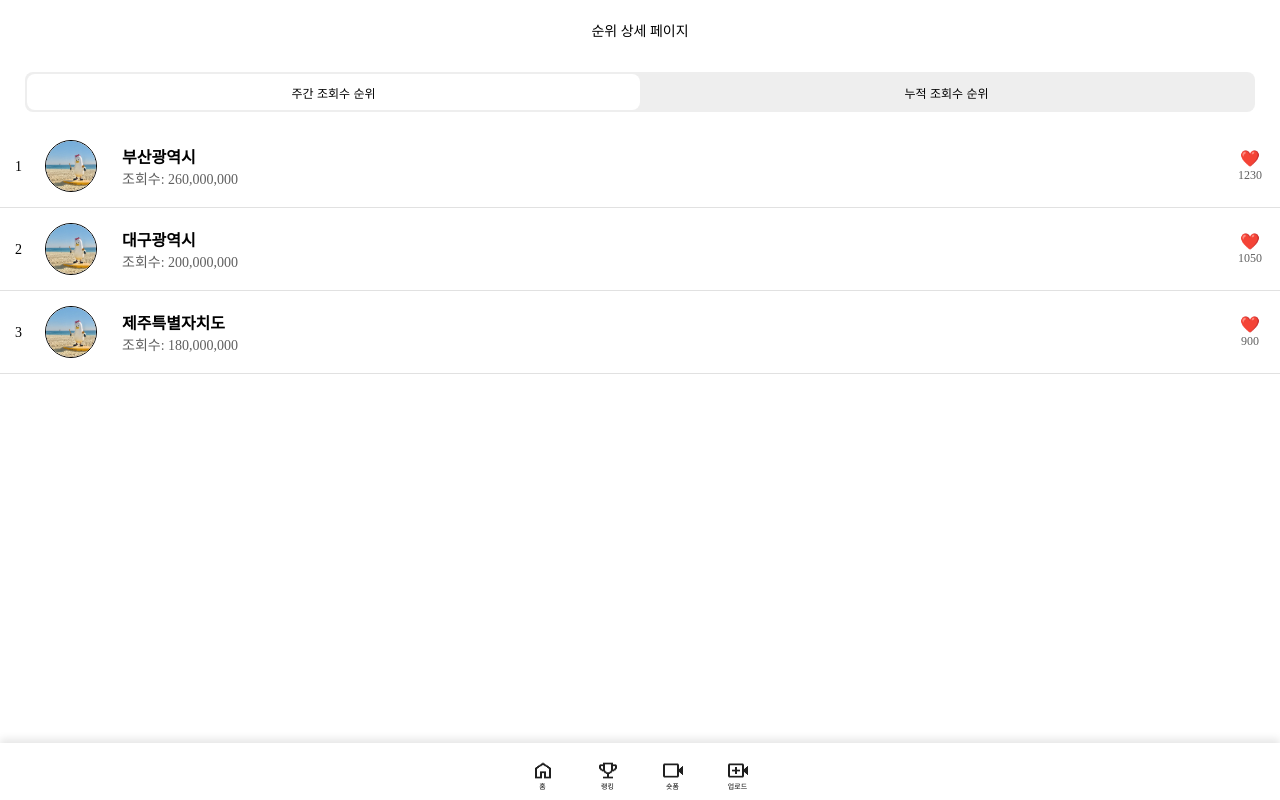
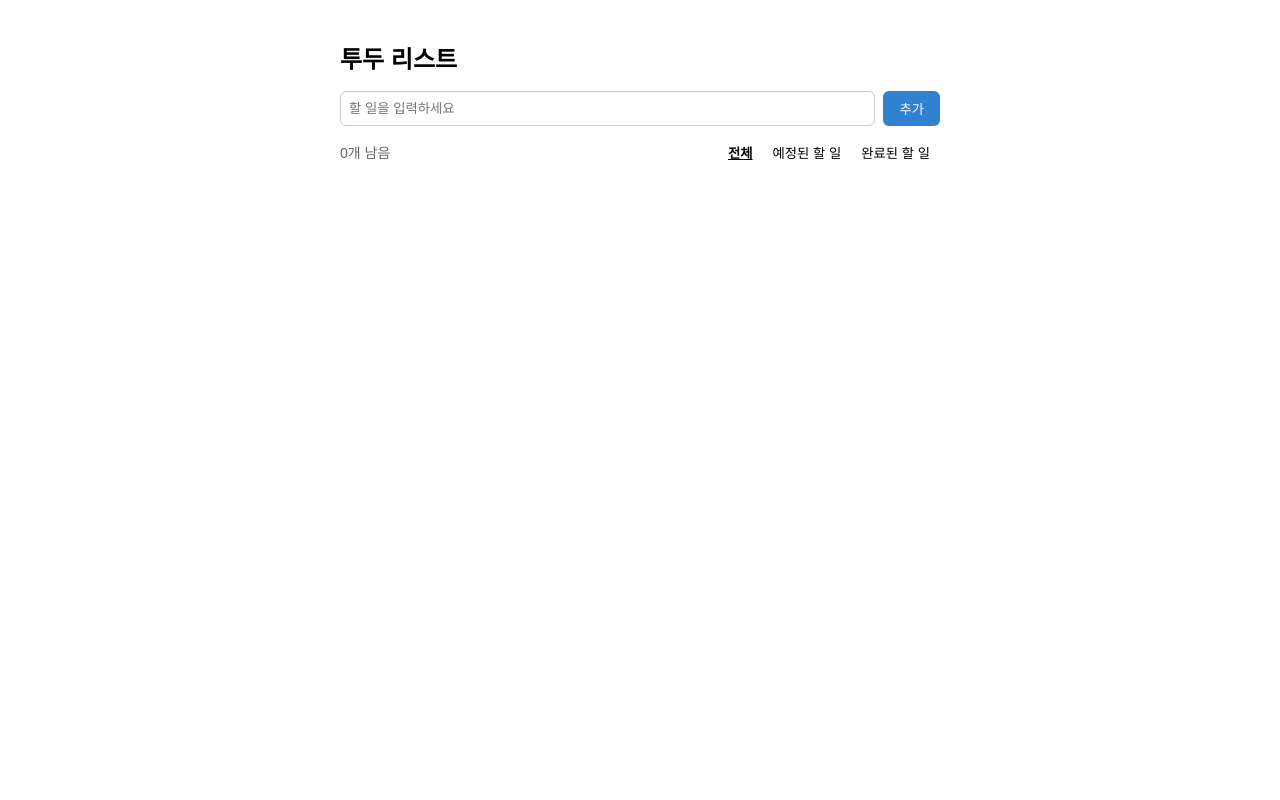
Before and after one commit to ApptiveDev/study-frontend, a React (Vite) app: page /home in a window 1280 px wide. Built offline with nearby package versions, Linux system fonts and the light colour scheme.

Commit message:
스터디 배포 과제

```diff
--- a/src/App.jsx
+++ b/src/App.jsx
@@ -1,61 +1,73 @@
-import { useState } from 'react'
-import reactLogo from './assets/react.svg'
-import viteLogo from '/vite.svg'
+import React, { useEffect, useState } from "react";
+import TodoInput from "./TodoInput";
+import TodoList from "./TodoList";
+import Footer from "./Footer";
 import './index.css'
-import Header from './Header'
-import Footer from './Footer'
 
-export const data = [
-	{
-		name: '부산광역시',
-		views: 260_000_000,
-		likes: 1230,
-	},
-	{
-		name: '대구광역시',
-		views: 200_000_000,
-		likes: 1050,
-	},
-	{
-		name: '제주특별자치도',
-		views: 180_000_000,
-		likes: 900,
-	},
-];
+const App = () => {
+  const [todos, setTodos] = useState([]);
+  const [filter, setFilter] = useState("all");
 
-function App() {
-  const [count, setCount] = useState(0)
+  useEffect(() => {
+    const saved = localStorage.getItem("todos");
+    if (saved) setTodos(JSON.parse(saved));
+  }, []);
+
+  useEffect(() => {
+    localStorage.setItem("todos", JSON.stringify(todos));
+  }, [todos]);
+
+  const addTodo = (text) => {
+    setTodos([...todos, { id: Date.now(), text, completed: false }]);
+  };
+
+  const toggleTodo = (id) => {
+    setTodos(
+      todos.map((todo) =>
+        todo.id === id ? { ...todo, completed: !todo.completed } : todo
+      )
+    );
+  };
+
+  const removeTodo = (id) => {
+    setTodos(todos.filter((todo) => todo.id !== id));
+  };
+
+  const clearAll = () => {
+    if (window.confirm("정말 모든 할 일을 삭제하시겠습니까?")) {
+      setTodos([]);
+    }
+  };
+
+  const filteredTodos = todos.filter((todo) => {
+    if (filter === "active") return !todo.completed;
+    if (filter === "completed") return todo.completed;
+    return true;
+  });
+
+  const remaining = todos.filter((todo) => !todo.completed).length;
 
   return (
-    <>
     <div className="container">
-      <Header title="순위 상세 페이지"/>
-      <div className="contents">
-        <div className="select-container">
-          <button className="select active">주간 조회수 순위</button>
-          <button className="select">누적 조회수 순위</button>
+      <h1 className="title">투두 리스트</h1>
+      <TodoInput onAdd={addTodo} />
+      <TodoList
+        todos={filteredTodos}
+        onToggle={toggleTodo}
+        onRemove={removeTodo}
+      />
+      <Footer
+        remaining={remaining}
+        currentFilter={filter}
+        onFilterChange={setFilter}
+      />
+      {todos.length > 0 && (
+        <div className="clear-all">
+          <button onClick={clearAll}>전체 삭제</button>
         </div>
-        <div className="ranking-container">
-          {data.map((item, index) => (
-            <div key={index} className="ranking-item">
-              <div className="rank">{index + 1}</div>
-              <img src="/rankingimage.jpg" alt="image" className="image"/>
-              <div className="text-container">
-                <div className="city">{item.name}</div>
-                <div className="view">조회수: {item.views.toLocaleString()}</div>
-              </div>
-              <div className="like-container">
-                <div className="like">❤️</div>
-                <div className="likes">{item.likes}</div>
-              </div>
-            </div>
-          ))}
-        </div>
-      </div>
-      <Footer/>
+      )}
     </div>
-    </>
-  )
-}
+  );
+};
 
 export default App;
--- a/src/Footer.jsx
+++ b/src/Footer.jsx
@@ -1,33 +1,32 @@
-import { useState } from 'react'
-import reactLogo from './assets/react.svg'
-import viteLogo from '/vite.svg'
+import React, { useEffect, useState } from "react";
 import './index.css'
 
-function Footer(props) {
-  const [count, setCount] = useState(0)
+const TodoFooter = ({ remaining, currentFilter, onFilterChange }) => {
+  return (
+    <div className="footer">
+      <span>{remaining}개 남음</span>
+      <div>
+        <button
+          onClick={() => onFilterChange("all")}
+          className={currentFilter === "all" ? "active" : ""}
+        >
+          전체
+        </button>
+        <button
+          onClick={() => onFilterChange("active")}
+          className={currentFilter === "active" ? "active" : ""}
+        >
+          예정된 할 일
+        </button>
+        <button
+          onClick={() => onFilterChange("completed")}
+          className={currentFilter === "completed" ? "active" : ""}
+        >
+          완료된 할 일
+        </button>
+      </div>
+    </div>
+  );
+};
 
-  return (
-    <>
-    <footer>
-      <div className="icon-container">
-        <img src="home_icon.png" alt="Home" width="24" height="21"/>
-        <div className="text">홈</div>
-      </div>
-      <div className="icon-container">
-        <img src="ranking_icon.png" alt="Ranking" width="24" height="21"/>
-        <div className="text">랭킹</div>
-      </div>
-      <div className="icon-container">
-        <img src="shortform_icon.png" alt="Short Form" width="24" height="21"/>
-        <div className="text">숏폼</div>
-      </div>
-      <div className="icon-container">
-        <img src="upload_icon.png" alt="Upload" width="24" height="21"/>
-        <div className="text">업로드</div>
-      </div>
-    </footer>
-    </>
-  )
-}
-
-export default Footer;
+export default TodoFooter;
--- a/src/Header.jsx
+++ b/src/Header.jsx
@@ -1,18 +1,2 @@
-import { useState } from 'react'
-import reactLogo from './assets/react.svg'
-import viteLogo from '/vite.svg'
+import React, { useEffect, useState } from "react";
 import './index.css'
-
-function Header(props) {
-  const [count, setCount] = useState(0)
-
-  return (
-    <>
-    <header>
-        <div className="titletext">{props.title}</div>
-    </header>
-    </>
-  )
-}
-
-export default Header;
--- /dev/null
+++ b/src/TodoInput.jsx
@@ -0,0 +1,27 @@
+import React, { useEffect, useState } from "react";
+import './index.css'
+
+const TodoInput = ({ onAdd }) => {
+  const [input, setInput] = useState("");
+
+  const handleAdd = () => {
+    if (input.trim() === "") return;
+    onAdd(input.trim());
+    setInput("");
+  };
+
+  return (
+    <div className="input-group">
+      <input
+        type="text"
+        placeholder="할 일을 입력하세요"
+        value={input}
+        onChange={(e) => setInput(e.target.value)}
+        onKeyDown={(e) => e.key === "Enter" && handleAdd()}
+      />
+      <button onClick={handleAdd}>추가</button>
+    </div>
+  );
+};
+
+export default TodoInput;
--- /dev/null
+++ b/src/TodoItem.jsx
@@ -0,0 +1,22 @@
+import React, { useEffect, useState } from "react";
+import './index.css'
+
+const TodoItem = ({ todo, onToggle, onRemove }) => {
+  return (
+    <li className="todo-item">
+      <div>
+        <input
+          type="checkbox"
+          checked={todo.completed}
+          onChange={() => onToggle(todo.id)}
+        />
+        <span className={todo.completed ? "completed" : ""}>
+          {todo.text}
+        </span>
+      </div>
+      <button onClick={() => onRemove(todo.id)}>X</button>
+    </li>
+  );
+};
+
+export default TodoItem;
--- /dev/null
+++ b/src/TodoList.jsx
@@ -0,0 +1,20 @@
+import React, { useEffect, useState } from "react";
+import TodoItem from "./TodoItem";
+import './index.css'
+
+const TodoList = ({ todos, onToggle, onRemove }) => {
+  return (
+    <ul>
+      {todos.map((todo) => (
+        <TodoItem
+          key={todo.id}
+          todo={todo}
+          onToggle={onToggle}
+          onRemove={onRemove}
+        />
+      ))}
+    </ul>
+  );
+};
+
+export default TodoList;
--- a/src/index.css
+++ b/src/index.css
@@ -1,199 +1,89 @@
 .container {
-  display: flex;
-  flex-direction: column;
-  height: 100%;
-  width: 100%;
-  flex-grow: 1;
-
-  overflow-x: hidden;
+  padding: 1rem;
+  max-width: 600px;
+  margin: 0 auto;
+  font-family: sans-serif;
 }
 
-header, footer {
-  display: flex;
-  flex-direction: row;
-  flex-wrap: wrap;
-  justify-content: center;
-  height: 57px;
-  width: 100%;
-  background-color: #FFFFFF;
-  padding: 0px 20px;
-  box-sizing: border-box;
+.title {
+  font-size: 24px;
+  font-weight: bold;
+  margin-bottom: 1rem;
 }
 
-header {
-  position: fixed;
-  top: 0;
-  left: 0;
-  z-index: 100;
+.input-group {
+  display: flex;
+  gap: 0.5rem;
+  margin-bottom: 1rem;
 }
 
-footer {
-  position: fixed;
-  bottom: 0;
-  left: 0;
-  z-index: 100;
-  box-shadow: 0 -4px 8px rgba(0, 0, 0, 0.1);
+.input-group input {
+  flex-grow: 1;
+  padding: 0.5rem;
+  border: 1px solid #ccc;
+  border-radius: 6px;
 }
 
-.contents {
-  display: flex;
-  flex-direction: column;
-  height: 100%;
-  width: 100%;
-  background-color: #FFFFFF;
-  box-sizing: border-box;
+.input-group button {
+  padding: 0.5rem 1rem;
+  background-color: #3182ce;
+  color: white;
+  border: none;
+  border-radius: 6px;
+  cursor: pointer;
 }
 
-.contents {
-  position: fixed;
-  top: 57px;
-  left: 0;
-  z-index: 1;
+.todo-item {
+  display: flex;
+  justify-content: space-between;
+  align-items: center;
+  padding: 0.5rem;
+  border-bottom: 1px solid #ddd;
 }
 
-.titletext {
-  display: flex;
-  font-size: 14px;
-  color: #000000;
-  margin: 20px auto 0;
-  box-sizing: border-box;
+.todo-item span.completed {
+  text-decoration: line-through;
+  color: #999;
 }
 
-.select-container {
-  display: flex;
-  background-color: rgba(170, 170, 170, 0.2);
-  height: 36px;
-  border-radius: 8px;
-  margin: 15px 25px;
-  padding: 2px 2px;
+.todo-item button {
+  background: none;
+  border: none;
+  color: red;
+  font-weight: bold;
+  cursor: pointer;
 }
 
-.select {
+.footer {
   display: flex;
-  flex: 1;
-
-  border: none;
-  background-color: transparent;
-  border-radius: 8px;
-
-  font-size: 12px;
-  color: #000000;
-  justify-content: center;
-  align-items: center;
+  justify-content: space-between;
+  margin-top: 1rem;
+  font-size: 14px;
+  color: #666;
 }
 
-.select.active {
-  background-color: rgba(255, 255, 255, 1);
+.footer button {
+  background: none;
+  border: none;
+  margin: 0 4px;
+  cursor: pointer;
 }
 
-.ranking-container {
-  display: flex;
-  flex-direction: column;
-  height: 100%;
-  width: 100%;
-  background-color: #FFFFFF;
-  box-sizing: border-box;
-  overflow-y: scroll;
+.footer button.active {
+  font-weight: bold;
+  text-decoration: underline;
 }
 
-.ranking-container {
-  position: fixed;
-  top: 125px;
-  left: 0;
-  z-index: 1;
+.clear-all {
+  text-align: center;
+  margin-top: 1rem;
 }
 
-.ranking-item {
-  display: flex;
-  padding: 15px;
-  border-bottom: 1px solid rgba(225, 225, 225, 1);
-  align-items: center;
+.clear-all button {
+  background-color: #e53e3e;
+  color: white;
+  border: none;
+  padding: 0.5rem 1rem;
+  border-radius: 6px;
+  cursor: pointer;
 }
-
-.ranking-item .rank {
-  display: flex;
-  width: 15px;
-  height: 15px;
-  margin-right: 15px;
-
-  font-size: 14px;
-  font-weight: 400;
-}
-
-.ranking-item .image {
-  display: flex;
-  width: 50px;
-  height: 50px;
-  margin-right: 15px;
-
-  object-fit: cover;
-  border-radius: 50%;
-  border: 1px solid rgba(0, 0, 0, 1);
-}
-
-.ranking-item .text-container {
-  display: flex;
-  flex-direction: column;
-  justify-content: center;
-  width: 110px;
-  height: 50px;
-  margin: 0px 10px;
-}
-
-.ranking-item .text-container .city {
-  width: fit-content;
-  white-space: nowrap;
-
-  font-size: 16px;
-  font-weight: 600;
-  color: rgba(0, 0, 0, 1);
-}
-
-.ranking-item .text-container .view {
-  width: fit-content;
-  white-space: nowrap;
-
-  font-size: 14px;
-  font-weight: 500;
-  color: rgba(96, 96, 96, 1);
-}
-
-.ranking-item .like-container {
-  display: flex;
-  flex-direction: column;
-  align-items: center;
-  justify-content: center;
-  width: 30px;
-  height: 25px;
-  margin-left: auto;
-}
-
-.ranking-item .like-container .like {
-  width: 20px;
-  height: 20px;
-}
-
-.ranking-item .like-container .likes {
-  width: fit-content;
-  white-space: nowrap;
-
-  font-size: 12px;
-  font-weight: 400;
-  color: rgba(96, 96, 96, 1);
-}
-
-.icon-container {
-  display: flex;
-  flex-direction: column;
-  align-items: center;
-  justify-content: center;
-  width: 25px;
-  height: 35px;
-  margin: 15px 20px;
-}
-
-.icon-container .text {
-  font-size: 7px;
-  font-weight: 500;
-  color: rgba(0, 0, 0, 1);
-}
```
